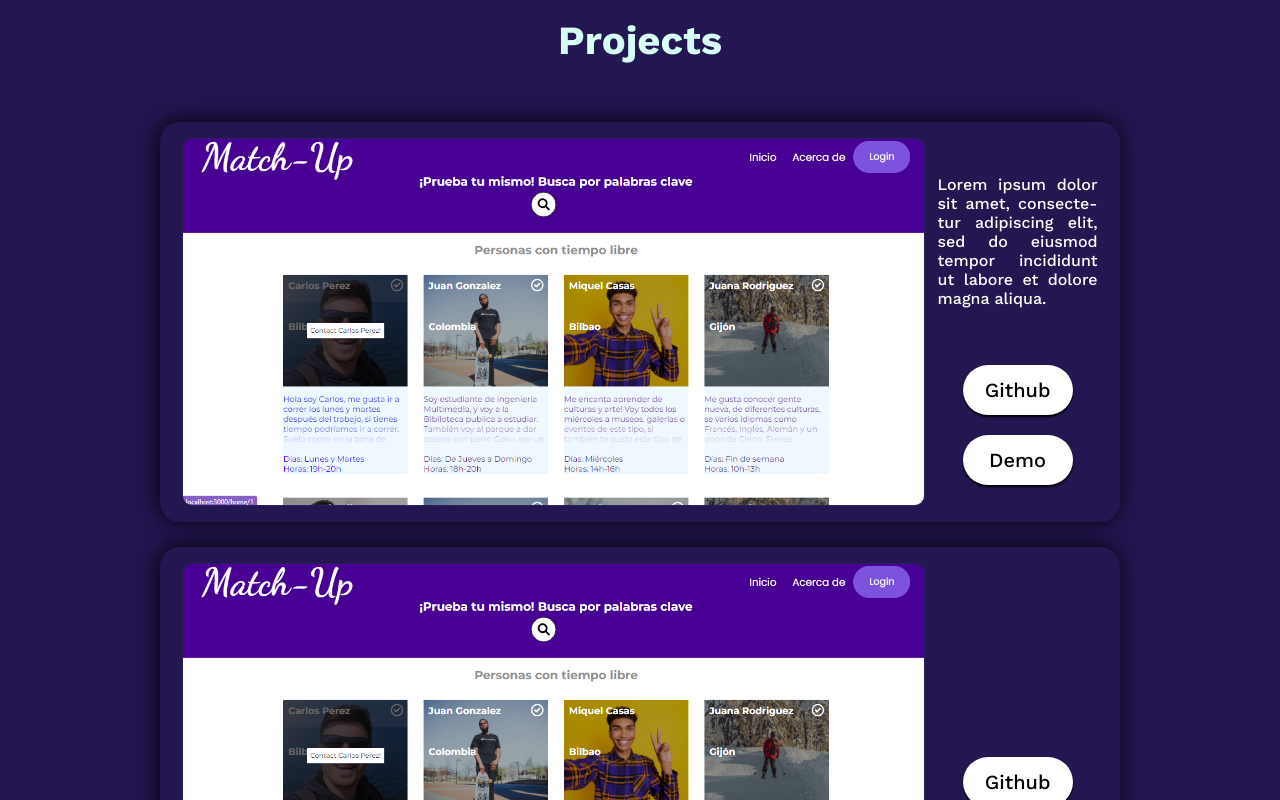
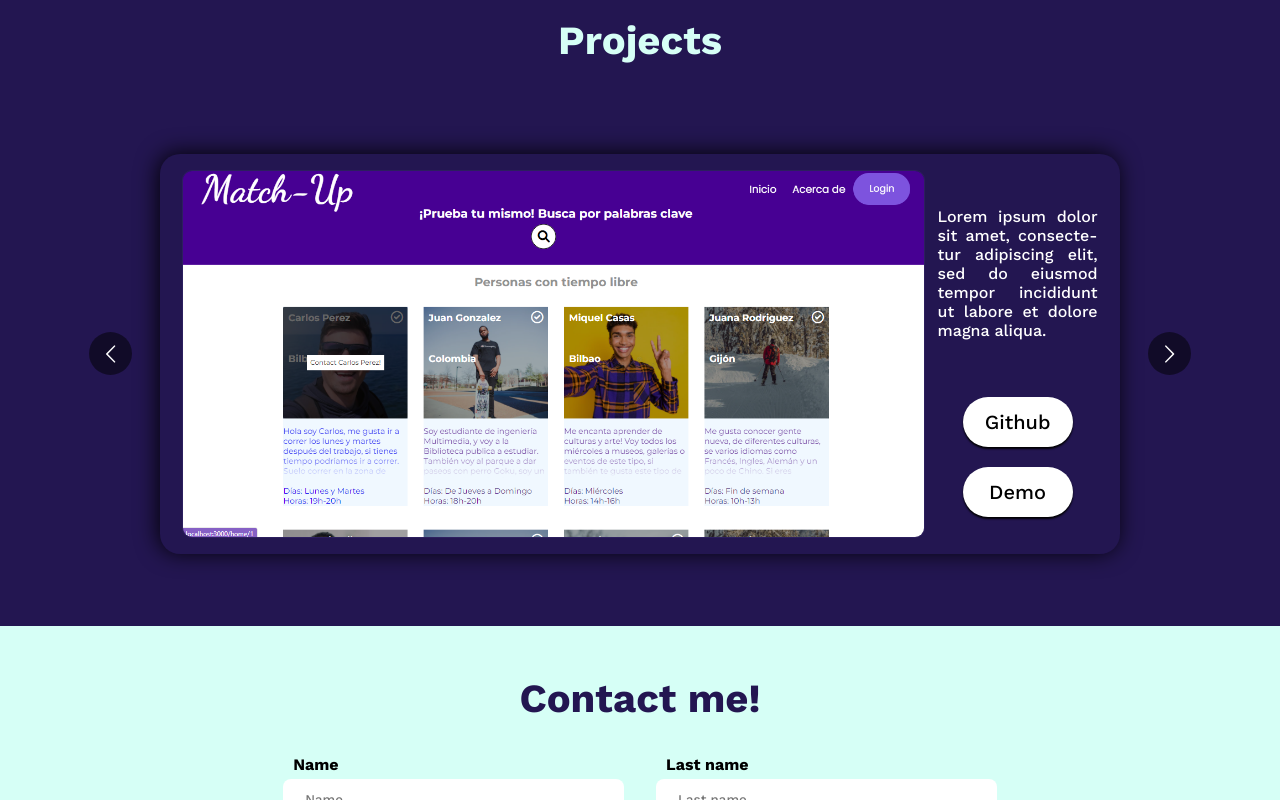
Before and after one commit to candymd/portfolio, a React (Create React App) app: page / in a window 1280 px wide. Shown: the part 1580-2380 px from the top of the page. Built offline with nearby package versions, Linux system fonts and the light colour scheme.

Commit message:
added carousel to projects

```diff
--- a/package.json
+++ b/package.json
@@ -8,6 +8,7 @@
     "@testing-library/user-event": "^13.5.0",
     "react": "^17.0.2",
     "react-dom": "^17.0.2",
+    "react-multi-carousel": "^2.8.0",
     "react-scripts": "5.0.0",
     "react-scroll": "^1.8.6",
     "web-vitals": "^2.1.4"
--- a/src/Components/Projects/ProjectCard/ProjectCard.js
+++ b/src/Components/Projects/ProjectCard/ProjectCard.js
@@ -6,7 +6,6 @@ const ProjectCard = ({project}) => {
     const [showHoverLayer, setShowHoverLayer] = useState(false);
     return (
         <div className="project-card" >
-
             <div className="project-image" onMouseEnter={() => setShowHoverLayer(true)}
                  onMouseLeave={() => setShowHoverLayer(false)}>
                 <img src={project.image} alt={"screenshot of " + project.name + " website"} />
@@ -28,6 +27,7 @@ const ProjectCard = ({project}) => {
             </div>
 
         </div>
+
     )
 
 }
--- a/src/Components/Projects/Projects.css
+++ b/src/Components/Projects/Projects.css
@@ -9,3 +9,8 @@
 .projects h1 {
     color: #D6FFF6;
 }
+
+.react-multi-carousel-list {
+    padding: 2rem 0;
+    cursor: grabbing;
+}
--- a/src/Components/Projects/Projects.js
+++ b/src/Components/Projects/Projects.js
@@ -1,7 +1,8 @@
 import ProjectCard from "./ProjectCard/ProjectCard";
 import './Projects.css'
 import *  as icon from '../../assets/stack-icons/white-stack-icons_variables'
-import {useEffect, useRef} from "react";
+import Carousel from 'react-multi-carousel';
+import 'react-multi-carousel/lib/styles.css';
 
 const Projects = () => {
 
@@ -22,14 +23,41 @@ const Projects = () => {
             stack: [icon.github, icon.spring, icon.figma, icon.git, icon.javascript, icon.java, icon.react, icon.html],
             github: '',
             demo: ''
+        },
+        {
+            name: 'MatchUp',
+            image: matchup,
+            stack: [icon.github, icon.spring, icon.figma, icon.git, icon.javascript, icon.java, icon.react, icon.html],
+            github: '',
+            demo: ''
+        },
+        {
+            name: 'MatchUp',
+            image: matchup,
+            stack: [icon.github, icon.spring, icon.figma, icon.git, icon.javascript, icon.java, icon.react, icon.html],
+            github: '',
+            demo: ''
         }
             ]
 
 
+    const responsive = {
+        superLargeDesktop: {
+            breakpoint: { max: 4000, min: 100 },
+            items: 1,
+        }
+    };
+
   return (
       <section className="projects section">
           <h1>Projects</h1>
-          {projects.map(project => <ProjectCard key={project.name} project={project}/>)}
+          <Carousel responsive={responsive}  infinite={true}
+                    autoPlaySpeed={4000}
+                    keyBoardControl={true}
+                    transitionDuration={600} showThumbs={false}>
+              {projects.map(project =>
+                  <ProjectCard key={project.name} project={project}/>)}
+          </Carousel>
       </section>
   )
 }
--- a/src/index.css
+++ b/src/index.css
@@ -57,4 +57,5 @@ h1 {
   border: 1px solid #231651;
   border-radius: 50%;
   cursor: pointer;
+  z-index: 1000;
 }
```
Also changed, not shown: 1 other file (tests, documents, lock files or other folders).
